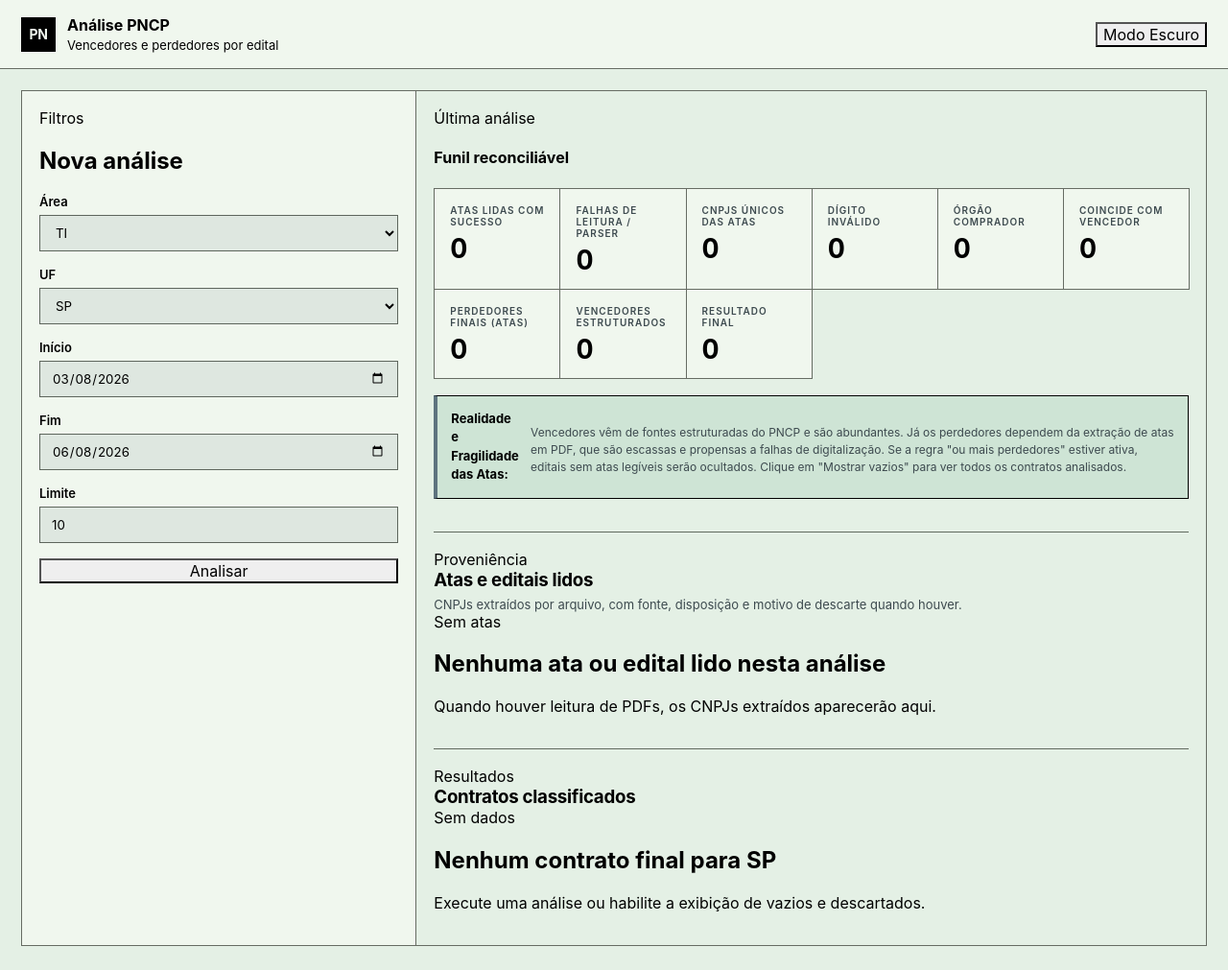
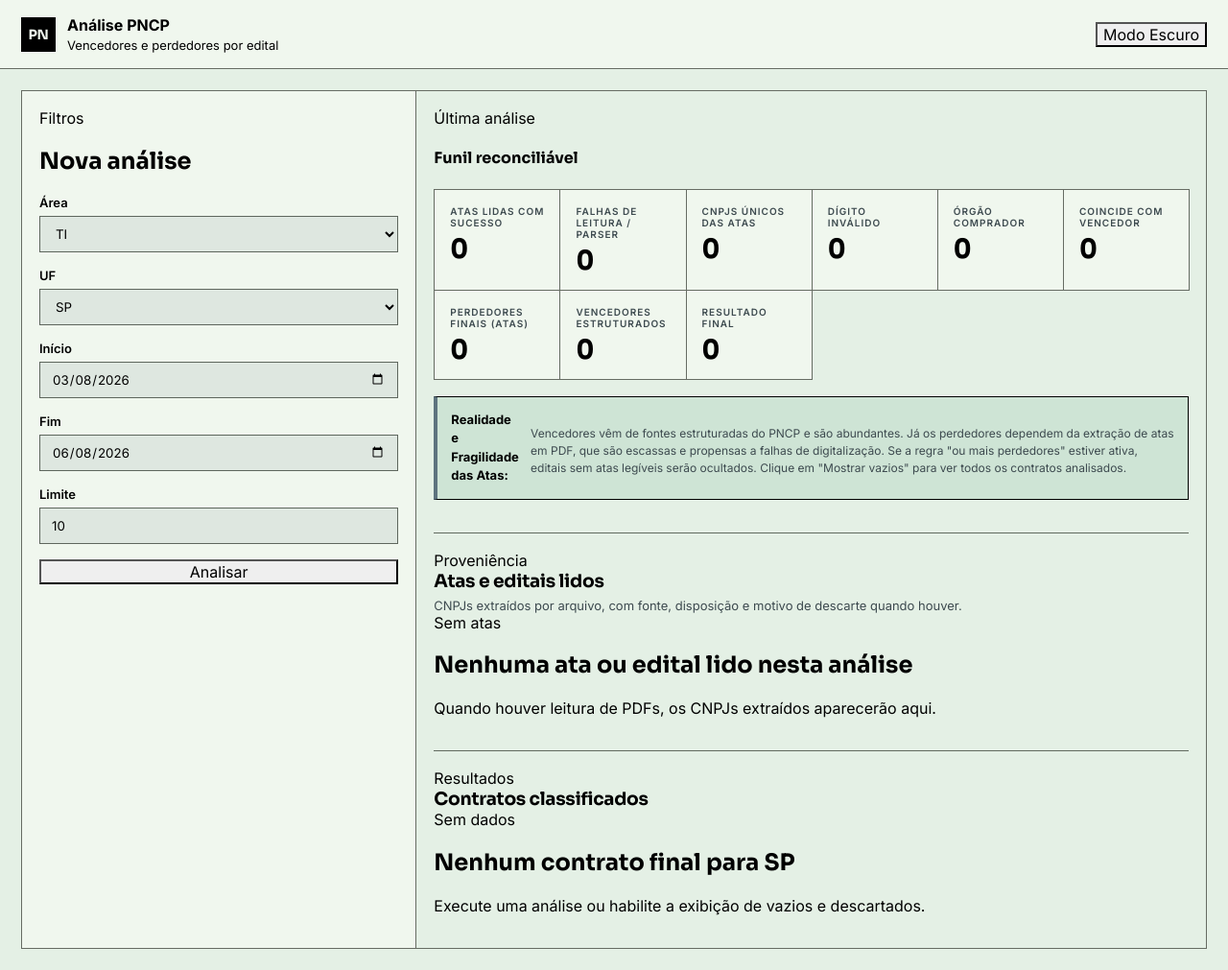
Before and after one commit to niyjn/licita-demo, a Flask app: page / in a window 1280 px wide. Shown: the whole page at 96% size. Before the commit the page ends 986 px from the top, so only its background shows below. Run offline with Flask 3, Linux system fonts and the light colour scheme; data that the repository does not hold is empty.

Commit message:
style(fonts): load Inter and Sora fonts from Google Fonts

```diff
--- a/templates/base.html
+++ b/templates/base.html
@@ -4,6 +4,9 @@
     <meta charset="utf-8">
     <meta name="viewport" content="width=device-width, initial-scale=1">
     <title>{% block title %}Análise PNCP{% endblock %}</title>
+    <link rel="preconnect" href="https://fonts.googleapis.com">
+    <link rel="preconnect" href="https://fonts.gstatic.com" crossorigin>
+    <link href="https://fonts.googleapis.com/css2?family=Inter:wght@400;500;600;700&family=Sora:wght@700;800&display=swap" rel="stylesheet">
     <link rel="stylesheet" href="{{ url_for('static', filename='tokens.css') }}">
     <link rel="stylesheet" href="{{ url_for('static', filename='base.css') }}">
     <link rel="stylesheet" href="{{ url_for('static', filename='components.css') }}">
```
